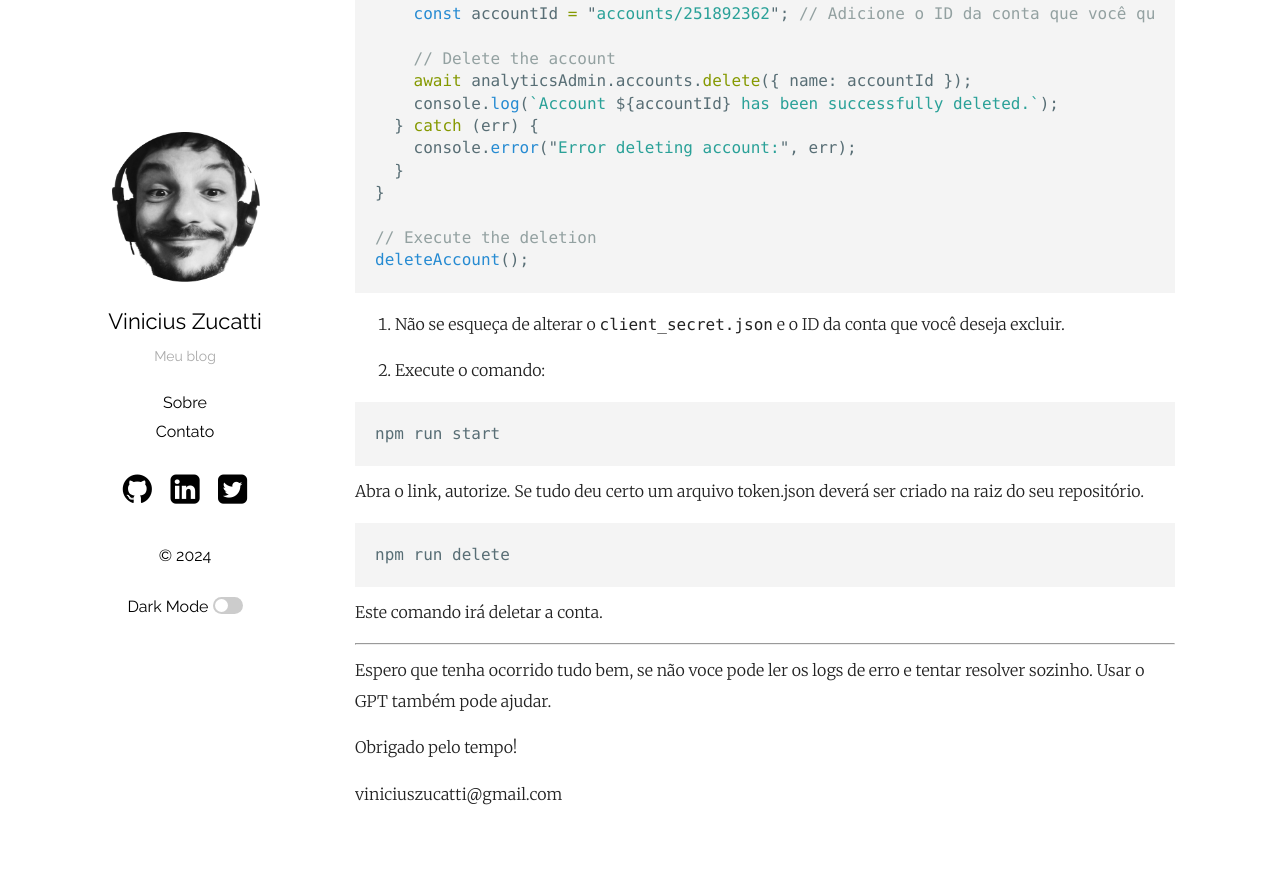
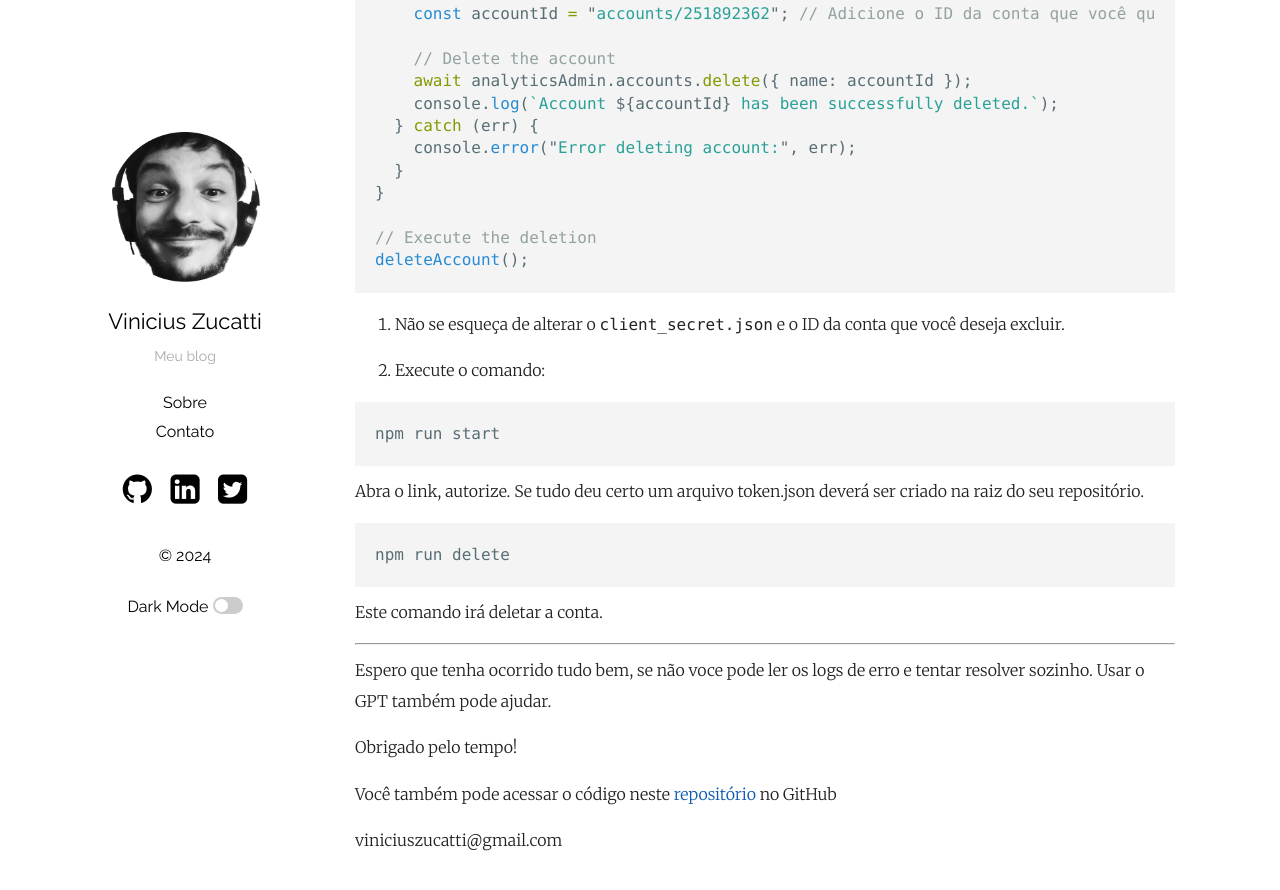
Before and after one commit to vczb/vczb.github.io, a Jekyll site: the page built from _posts/2024-09-09-como_deletar_uma_conta_ga4_que_nao_possui_nenhuma_propriedade.md, in a window 1280 px wide and 900 px high, scrolled down 4786 px. Shown: the top 890 px of the window. Built offline with Jekyll 4.4.1, drawn with Linux system fonts in a browser that asks for light colours; before the commit the page ends 5640 px from its top, so only the background shows below that; some of the changed lines change nothing that is shown; some of the changed text lies outside the part shown.

Commit message:
Add repo URL

```diff
--- a/_posts/2024-09-09-como_deletar_uma_conta_ga4_que_nao_possui_nenhuma_propriedade.md
+++ b/_posts/2024-09-09-como_deletar_uma_conta_ga4_que_nao_possui_nenhuma_propriedade.md
@@ -1,7 +1,7 @@
 ---
 layout: post
 title: "Como deletar uma conta GA4 que não tenha nenhuma propriedade"
-date: 2022-09-09 19:00:00 +0530
+date: 2024-09-09 19:00:00 +0530
 categories: seo ga4
 ---
 
@@ -196,4 +196,6 @@ Espero que tenha ocorrido tudo bem, se não voce pode ler os logs de erro e tent
 
 Obrigado pelo tempo!
 
+Você também pode acessar o código neste [repositório](https://github.com/vczb/GoogleAnalyticsAdminAPI_Manager) no GitHub
+
 viniciuszucatti@gmail.com
```
